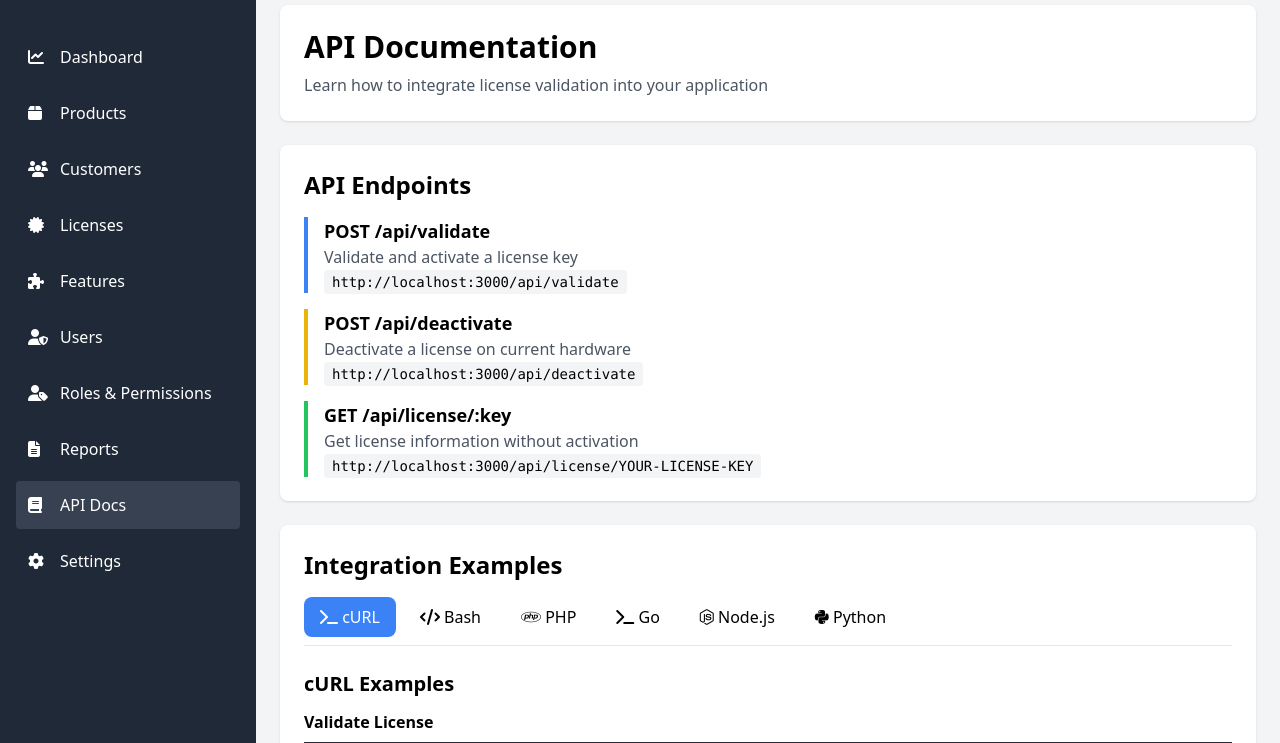
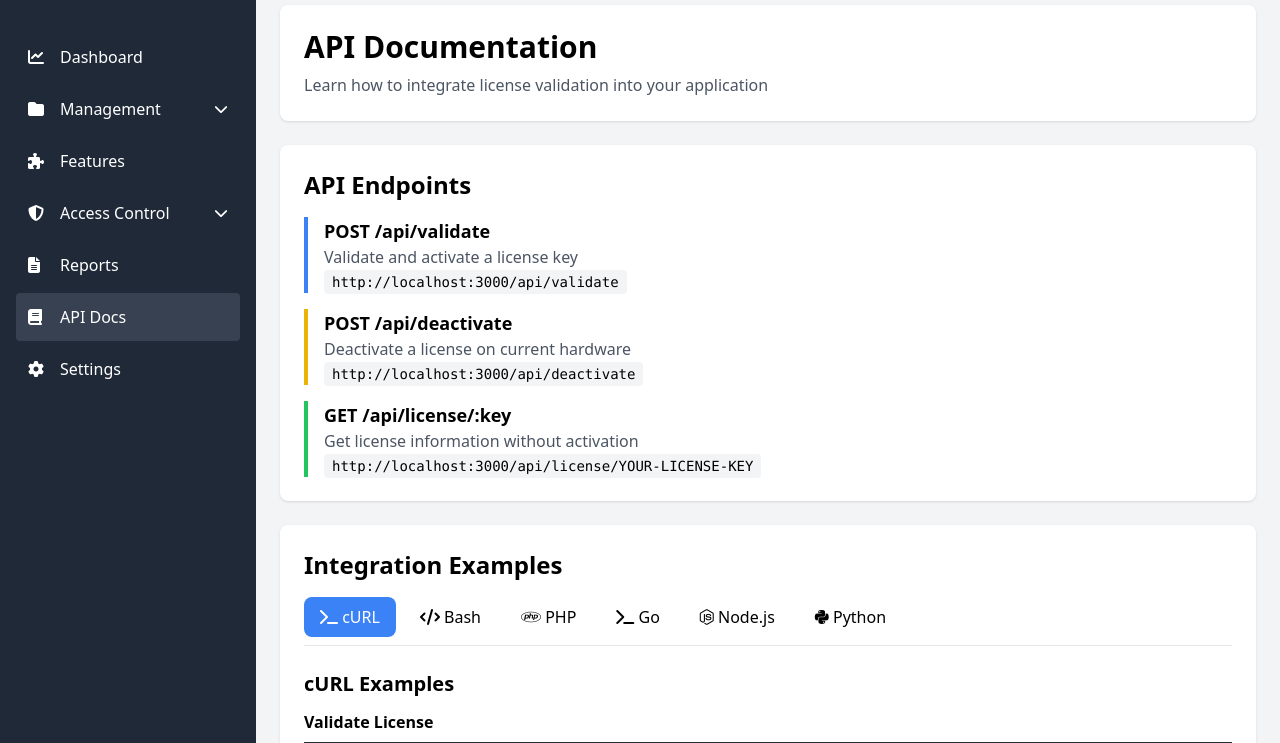
Before and after one commit to Choirrulloh/license-zimbra-log, a Node server app: page /docs in a window 1280 px wide. Shown: the part 79-822 px from the top of the page. Run offline with Node 20, Linux system fonts and the light colour scheme; the visitor is signed in with stand-in values (Sample User, id 1); some libraries are stand-ins or nearby versions.

Commit message:
feat: Implement collapsible sidebar menu with grouping
- Add collapsible menu groups to reduce sidebar clutter
- Group related menu items:
  * Management: Products, Customers, Licenses
  * Access Control: Users, Roles & Permissions
- Add smooth CSS animations for expand/collapse
- Auto-expand groups when current page is within that group
- Reduce visible menu items from 10 to 7 (with 2 collapsible groups)
- Add chevron icon rotation on expand/collapse
- Submenu items are indented and styled with smaller fonts

```diff
--- a/src/views/layout.ejs
+++ b/src/views/layout.ejs
@@ -24,6 +24,24 @@
         transform: translateX(-100%);
       }
     }
+
+    .menu-group > .submenu {
+      max-height: 0;
+      overflow: hidden;
+      transition: max-height 0.3s ease-in-out;
+    }
+
+    .menu-group.open > .submenu {
+      max-height: 500px;
+    }
+
+    .menu-group > .menu-header .chevron {
+      transition: transform 0.3s ease-in-out;
+    }
+
+    .menu-group.open > .menu-header .chevron {
+      transform: rotate(180deg);
+    }
   </style>
 </head>
 <body class="bg-gray-100">
@@ -35,52 +53,78 @@
           <i class="fas fa-key"></i> License Manager
         </h1>
 
-        <nav class="space-y-2">
+        <nav class="space-y-1">
+          <!-- Dashboard -->
           <a href="/dashboard" class="flex items-center space-x-3 p-3 rounded hover:bg-gray-700 <%= typeof currentPage !== 'undefined' && currentPage === 'dashboard' ? 'bg-gray-700' : '' %>">
             <i class="fas fa-chart-line w-5"></i>
             <span>Dashboard</span>
           </a>
 
-          <a href="/products" class="flex items-center space-x-3 p-3 rounded hover:bg-gray-700 <%= typeof currentPage !== 'undefined' && currentPage === 'products' ? 'bg-gray-700' : '' %>">
-            <i class="fas fa-box w-5"></i>
-            <span>Products</span>
-          </a>
+          <!-- Management Group -->
+          <div class="menu-group <%= typeof currentPage !== 'undefined' && ['products', 'customers', 'licenses'].includes(currentPage) ? 'open' : '' %>">
+            <div class="menu-header flex items-center justify-between p-3 rounded hover:bg-gray-700 cursor-pointer" onclick="toggleMenu(this.parentElement)">
+              <div class="flex items-center space-x-3">
+                <i class="fas fa-folder w-5"></i>
+                <span>Management</span>
+              </div>
+              <i class="fas fa-chevron-down chevron text-sm"></i>
+            </div>
+            <div class="submenu pl-4 space-y-1">
+              <a href="/products" class="flex items-center space-x-3 p-2 pl-8 rounded hover:bg-gray-700 <%= typeof currentPage !== 'undefined' && currentPage === 'products' ? 'bg-gray-700' : '' %>">
+                <i class="fas fa-box w-4 text-sm"></i>
+                <span class="text-sm">Products</span>
+              </a>
+              <a href="/customers" class="flex items-center space-x-3 p-2 pl-8 rounded hover:bg-gray-700 <%= typeof currentPage !== 'undefined' && currentPage === 'customers' ? 'bg-gray-700' : '' %>">
+                <i class="fas fa-users w-4 text-sm"></i>
+                <span class="text-sm">Customers</span>
+              </a>
+              <a href="/licenses" class="flex items-center space-x-3 p-2 pl-8 rounded hover:bg-gray-700 <%= typeof currentPage !== 'undefined' && currentPage === 'licenses' ? 'bg-gray-700' : '' %>">
+                <i class="fas fa-certificate w-4 text-sm"></i>
+                <span class="text-sm">Licenses</span>
+              </a>
+            </div>
+          </div>
 
-          <a href="/customers" class="flex items-center space-x-3 p-3 rounded hover:bg-gray-700 <%= typeof currentPage !== 'undefined' && currentPage === 'customers' ? 'bg-gray-700' : '' %>">
-            <i class="fas fa-users w-5"></i>
-            <span>Customers</span>
-          </a>
-
-          <a href="/licenses" class="flex items-center space-x-3 p-3 rounded hover:bg-gray-700 <%= typeof currentPage !== 'undefined' && currentPage === 'licenses' ? 'bg-gray-700' : '' %>">
-            <i class="fas fa-certificate w-5"></i>
-            <span>Licenses</span>
-          </a>
-
+          <!-- Features -->
           <a href="/features" class="flex items-center space-x-3 p-3 rounded hover:bg-gray-700 <%= typeof currentPage !== 'undefined' && currentPage === 'features' ? 'bg-gray-700' : '' %>">
             <i class="fas fa-puzzle-piece w-5"></i>
             <span>Features</span>
           </a>
 
-          <a href="/users" class="flex items-center space-x-3 p-3 rounded hover:bg-gray-700 <%= typeof currentPage !== 'undefined' && currentPage === 'users' ? 'bg-gray-700' : '' %>">
-            <i class="fas fa-user-shield w-5"></i>
-            <span>Users</span>
-          </a>
+          <!-- Access Control Group -->
+          <div class="menu-group <%= typeof currentPage !== 'undefined' && ['users', 'roles', 'permissions'].includes(currentPage) ? 'open' : '' %>">
+            <div class="menu-header flex items-center justify-between p-3 rounded hover:bg-gray-700 cursor-pointer" onclick="toggleMenu(this.parentElement)">
+              <div class="flex items-center space-x-3">
+                <i class="fas fa-shield-alt w-5"></i>
+                <span>Access Control</span>
+              </div>
+              <i class="fas fa-chevron-down chevron text-sm"></i>
+            </div>
+            <div class="submenu pl-4 space-y-1">
+              <a href="/users" class="flex items-center space-x-3 p-2 pl-8 rounded hover:bg-gray-700 <%= typeof currentPage !== 'undefined' && currentPage === 'users' ? 'bg-gray-700' : '' %>">
+                <i class="fas fa-user w-4 text-sm"></i>
+                <span class="text-sm">Users</span>
+              </a>
+              <a href="/roles" class="flex items-center space-x-3 p-2 pl-8 rounded hover:bg-gray-700 <%= typeof currentPage !== 'undefined' && ['roles', 'permissions'].includes(currentPage) ? 'bg-gray-700' : '' %>">
+                <i class="fas fa-user-tag w-4 text-sm"></i>
+                <span class="text-sm">Roles & Permissions</span>
+              </a>
+            </div>
+          </div>
 
-          <a href="/roles" class="flex items-center space-x-3 p-3 rounded hover:bg-gray-700 <%= typeof currentPage !== 'undefined' && currentPage === 'roles' ? 'bg-gray-700' : '' %>">
-            <i class="fas fa-user-tag w-5"></i>
-            <span>Roles & Permissions</span>
-          </a>
-
+          <!-- Reports -->
           <a href="/reports" class="flex items-center space-x-3 p-3 rounded hover:bg-gray-700 <%= typeof currentPage !== 'undefined' && currentPage === 'reports' ? 'bg-gray-700' : '' %>">
             <i class="fas fa-file-alt w-5"></i>
             <span>Reports</span>
           </a>
 
+          <!-- API Docs -->
           <a href="/docs" class="flex items-center space-x-3 p-3 rounded hover:bg-gray-700 <%= typeof currentPage !== 'undefined' && currentPage === 'docs' ? 'bg-gray-700' : '' %>">
             <i class="fas fa-book w-5"></i>
             <span>API Docs</span>
           </a>
 
+          <!-- Settings -->
           <a href="/settings" class="flex items-center space-x-3 p-3 rounded hover:bg-gray-700 <%= typeof currentPage !== 'undefined' && currentPage === 'settings' ? 'bg-gray-700' : '' %>">
             <i class="fas fa-cog w-5"></i>
             <span>Settings</span>
@@ -163,6 +207,11 @@
   <script>
     function toggleSidebar() {
       document.querySelector('.sidebar').classList.toggle('hidden');
+    }
+
+    // Toggle collapsible menu groups
+    function toggleMenu(menuGroup) {
+      menuGroup.classList.toggle('open');
     }
 
     // Global variable to store confirm callback
```
